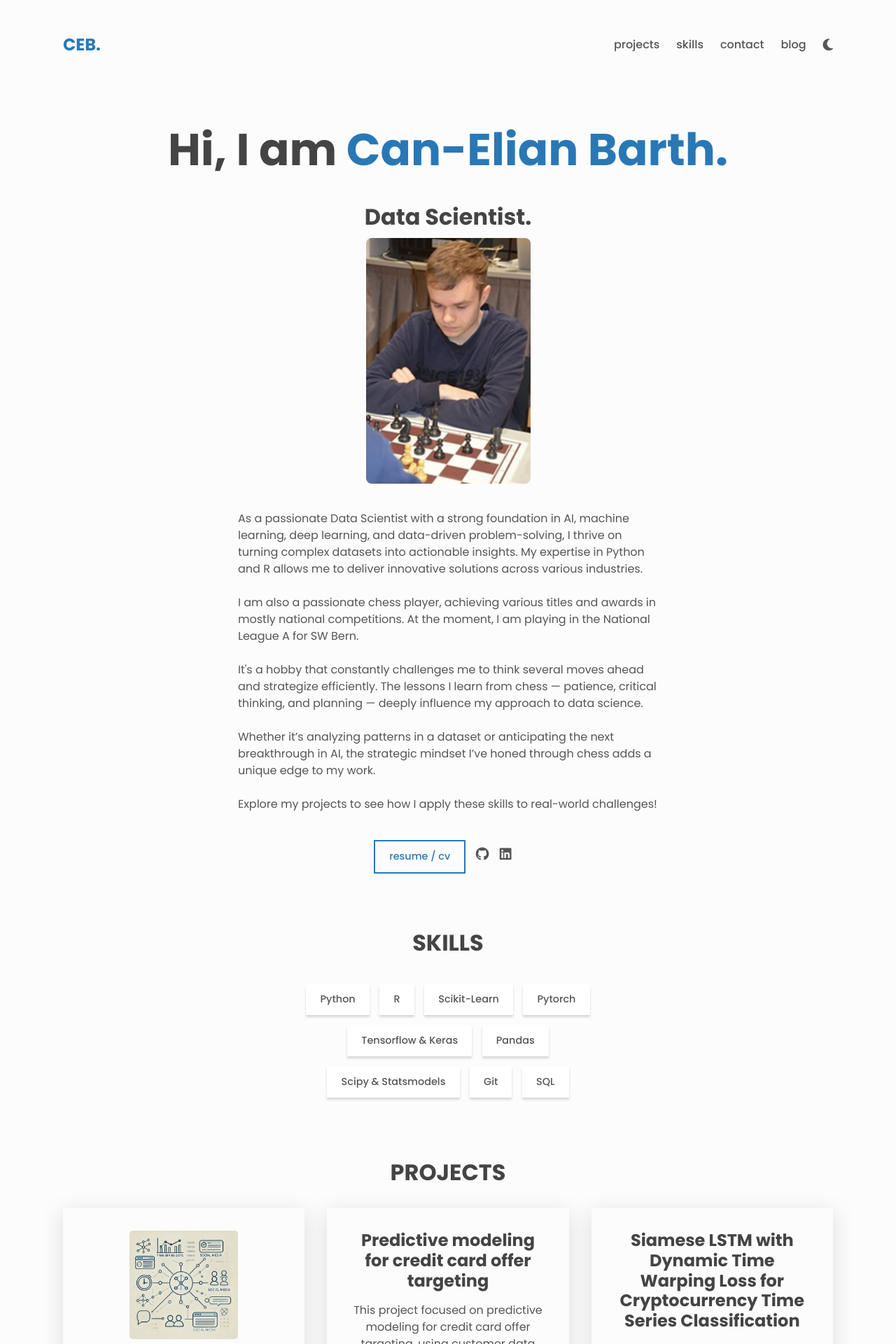
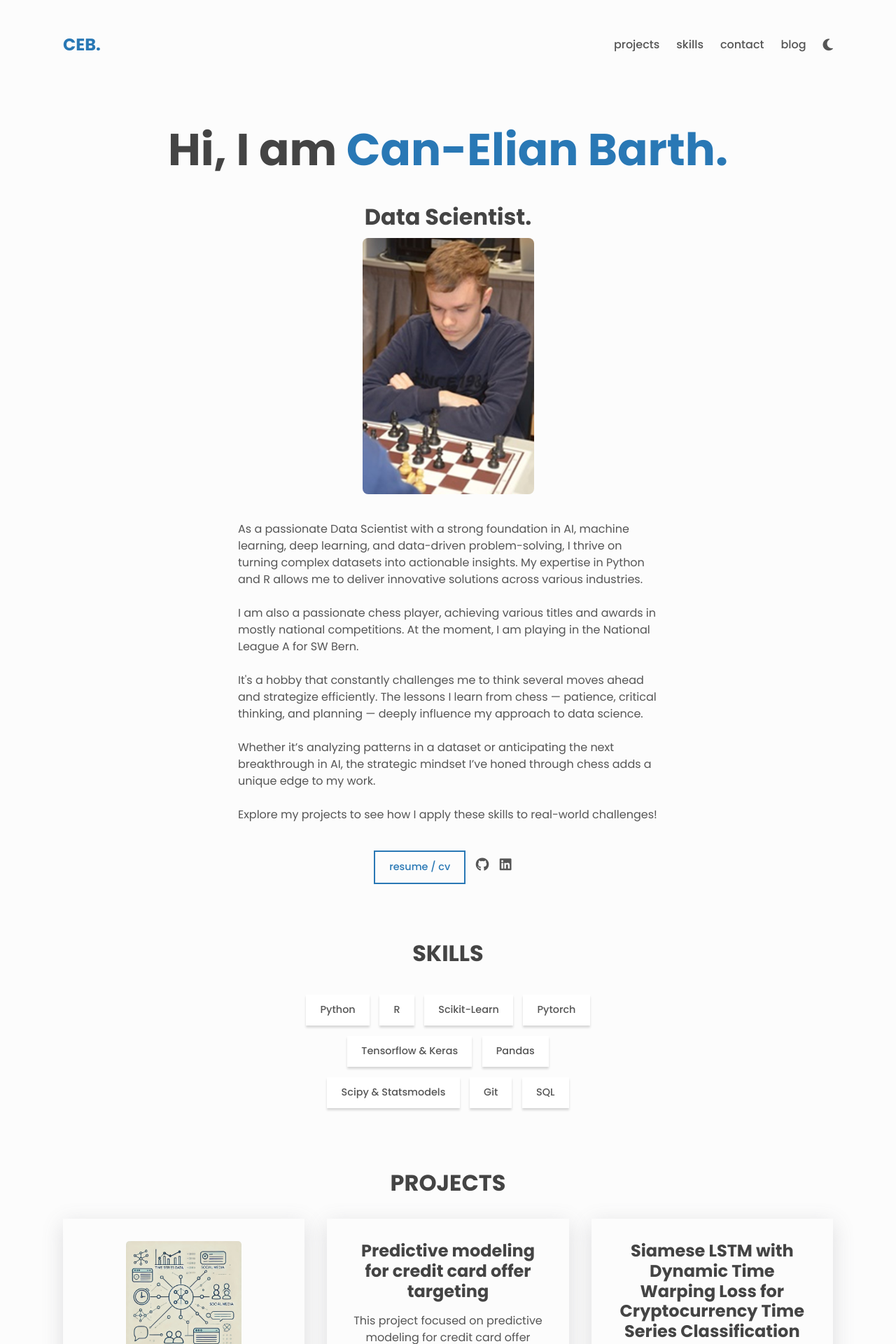
Before and after one commit to can020202/can020202.github.io, a plain HTML site: page index.html in a window 1280 px wide. Shown: the top 1920 px of the page at 70% size. Drawn offline with Linux system fonts and the light colour scheme.

Commit message:
added images projects

```diff
--- a/styles.css
+++ b/styles.css
@@ -414,7 +414,7 @@ main {
 
 /* Styles für das Bild im Header */
 .about__image {
-  width: 235px; /* Stelle sicher, dass das Bild eine angemessene Breite hat */
+  width: 245px; /* Stelle sicher, dass das Bild eine angemessene Breite hat */
   height: auto; /* Behält das Seitenverhältnis bei */
   margin-top: 10px; /* Abstand nach oben für das Bild */
   border-radius: 8px; /* Optional: abgerundete Ecken */
@@ -425,7 +425,7 @@ main {
 
 
 .project__image {
-  width: 155px; /* Breite des Bildes */
+  width: 165px; /* Breite des Bildes */
   height: auto; /* Erhält das Seitenverhältnis */
   margin-bottom: 10px; /* Abstand nach unten für das Bild */
   display: block; /* Sorgt dafür, dass das Bild zentriert ist */
```
